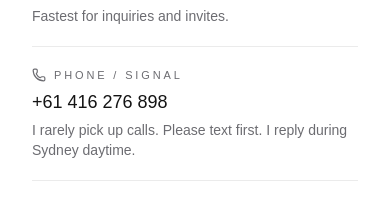
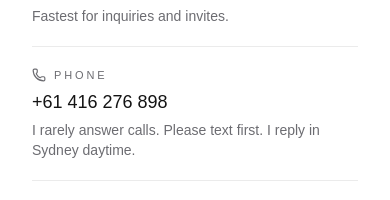
Before and after one commit to kyxzhe/kyxzhe.github.io, a Next.js app: page /contact in a window 390 px wide. Shown: the part 643-843 px from the top of the page. Built offline with nearby package versions, Linux system fonts and the light colour scheme.

Commit message:
chore: simplify phone line copy

```diff
--- a/src/app/contact/page.tsx
+++ b/src/app/contact/page.tsx
@@ -19,9 +19,9 @@ const directLines = [
     icon: Mail,
   },
   {
-    label: "Phone / Signal",
+    label: "Phone",
     value: contactInfo.phone,
-    hint: "I rarely pick up calls. Please text first. I reply during Sydney daytime.",
+    hint: "I rarely answer calls. Please text first. I reply in Sydney daytime.",
     href: `tel:${contactInfo.phoneRaw}`,
     icon: Phone,
   },
```
